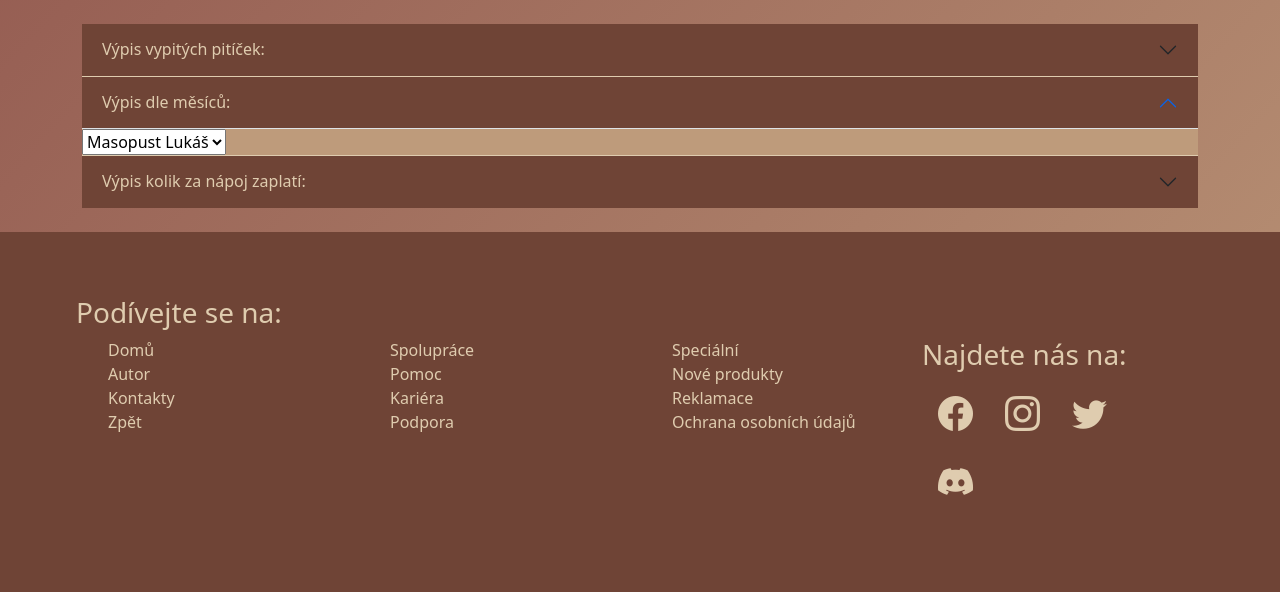
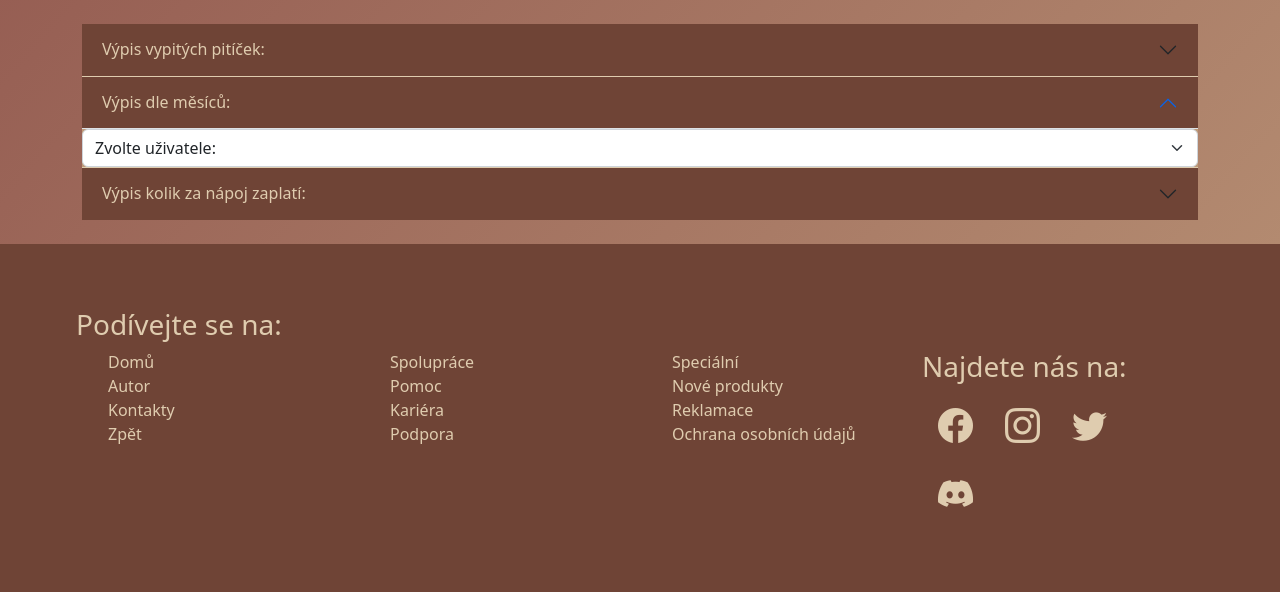
Before and after one commit to NeightN/Piticka, a PHP site: page /index2.php in a window 1280 px wide, after a click on "Výpis dle měsíců:". Shown: the part 366-958 px from the top of the page. Before the commit the page ends 861 px from the top, so only its background shows below. Run offline with PHP 8.4, Linux system fonts and the light colour scheme; data comes from the database, SQL or seed files in the repository; some libraries are stand-ins or nearby versions.

Commit message:
added class for dorpdowns

```diff
--- a/inc/connection.php
+++ b/inc/connection.php
@@ -17,7 +17,7 @@ require_once 'Mailer\SMTP.php';
 
 $servername = "localhost";
 $username = "root";
-$password = ""; //"student"
+$password = "student"; //"student"
 $db = "coffe_lmsoft_cz";
 
 
--- a/index2.php
+++ b/index2.php
@@ -109,9 +109,11 @@ if (isset($_SESSION['admin']) != null) {
                                         $sql = "select ID, name from people"; //select
                                         $result = $conn->query($sql); //fetch data from db to result
 
-                                        $person = "<select class='' name='users' onchange='showUser(this.value)'>"; //zacatek dropdownl listu (select-option)
+                                        $person = "<select class='form-select' aria-label='Default select example' name='users' onchange='showUser(this.value)'>"; //zacatek dropdownl listu (select-option)
+                                        $person.="<option selected>Zvolte uživatele:</option>";
                                         if ($result->num_rows > 0) //kontrola zda jsme neco nacetli
                                         {
+
                                             while ($row = $result->fetch_assoc()) {
                                                 $person .= "<option value='" . $row["ID"] . "'>" . $row["name"] . "</option>";
                                             }
@@ -157,7 +159,8 @@ if (isset($_SESSION['admin']) != null) {
                                     $sql = "select ID, name from people"; //select
                                     $result = $conn->query($sql); //fetch data from db to result
 
-                                    $person = "<select class='dropdownForPeople' name='users' onchange='showTypes(this.value)'>"; //zacatek dropdownl listu (select-option)
+                                    $person = "<select class='form-select' aria-label='Default select example' name='users' onchange='showTypes(this.value)'>"; //zacatek dropdownl listu (select-option)
+                                    $person.="<option selected>Zvolte uživatele:</option>";
                                     if ($result->num_rows > 0) //kontrola zda jsme neco nacetli
                                     {
                                         while ($row = $result->fetch_assoc()) {
```
